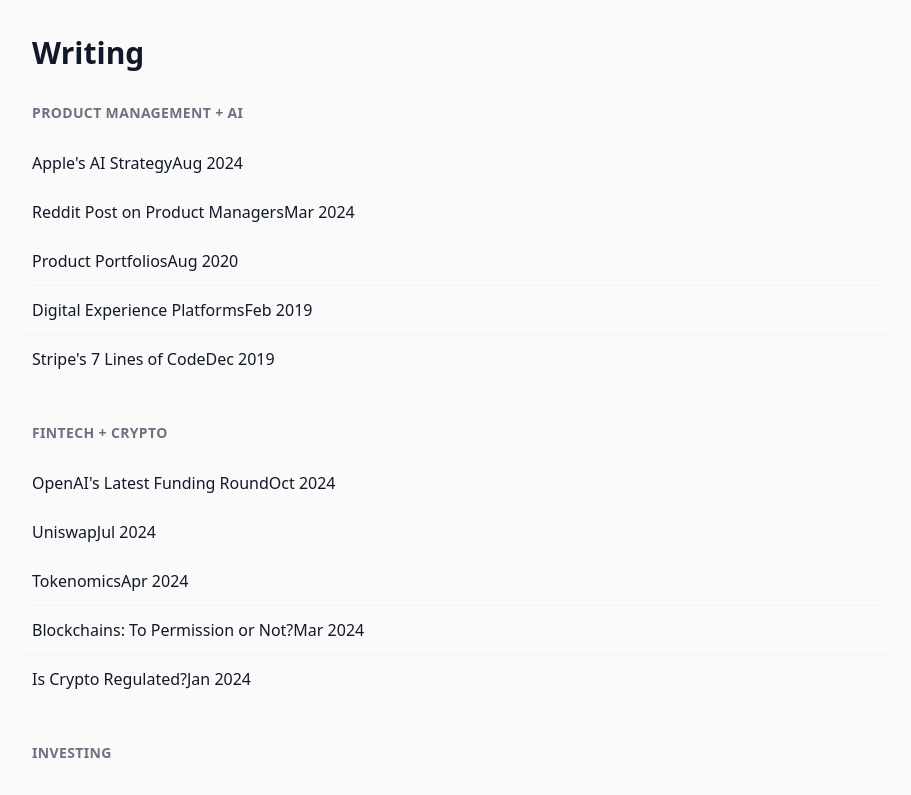
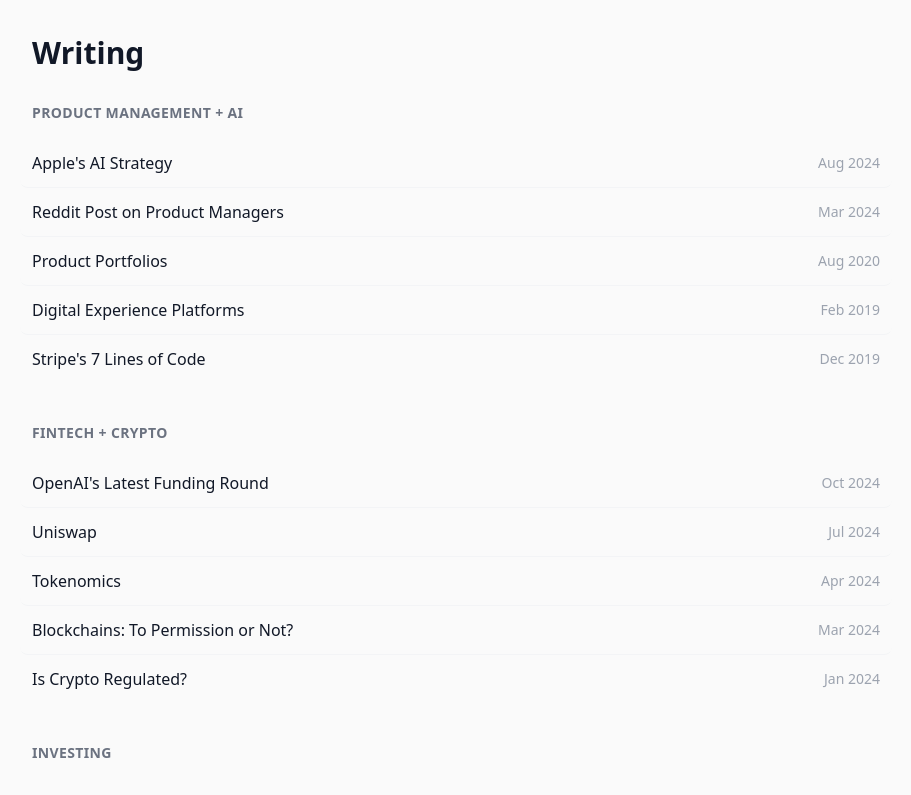
Before and after one commit to Denamurr/new-website, a Next.js app: page / in a window 1280 px wide. Shown: the part 1000-1795 px from the top of the page, without its empty margins (184-1095 px from the left). Built offline with nearby package versions, Linux system fonts and the light colour scheme.

Commit message:
Update site

```diff
--- a/components/Blog.js
+++ b/components/Blog.js
@@ -39,12 +39,14 @@
               <a
                 key={post.title}
                 href={post.href}
-                className={`flex items-center py-3 hover:bg-gray-50 -mx-3 px-3 rounded-lg transition-colors ${
+                className={`flex justify-between items-center py-3 hover:bg-gray-50 -mx-3 px-3 rounded-lg transition-colors ${
                   index !== posts.length - 1 ? 'border-b border-gray-100' : ''
                 }`}
               >
                 <span className="text-gray-900 hover:text-blue-600">
                   {post.title}
+                </span>
+                <span className="text-sm text-gray-400 ml-4 flex-shrink-0">
                   {post.date}
                 </span>
               </a>
```
